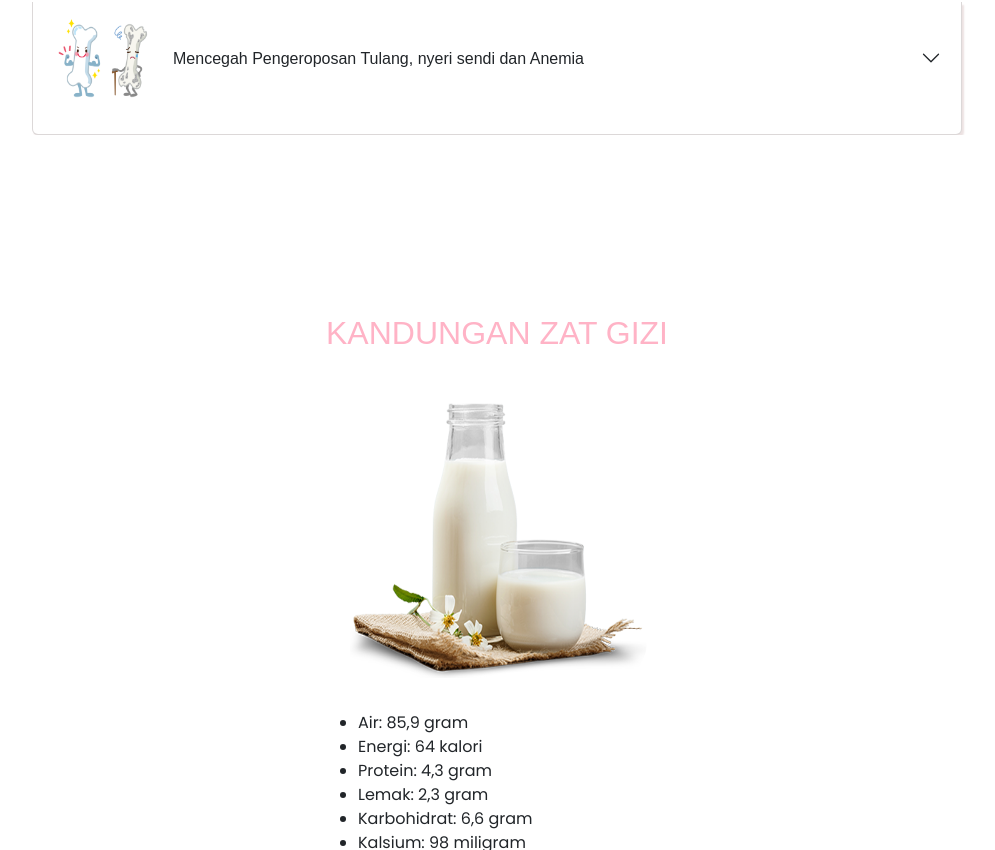
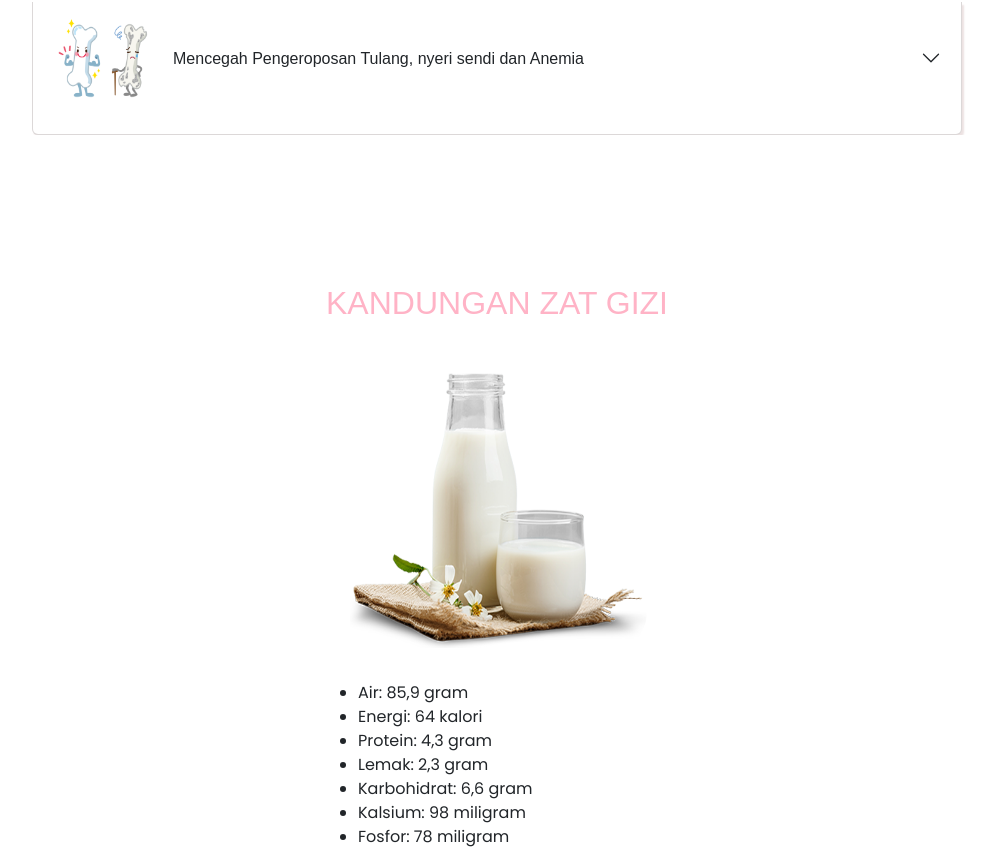
Before and after one commit to sriyuniar541/projectfe, a React (Create React App) app: page /manfaatSusukambingBagiKesehatan in a window 1280 px wide. Shown: the part 2370-3220 px from the top of the page, without its empty margins (143-1138 px from the left). Built offline with nearby package versions, Linux system fonts and the light colour scheme; a web font is replaced by a local one.

Commit message:
update_css

```diff
--- a/src/pages/websiteJualanSusu/jualan.css
+++ b/src/pages/websiteJualanSusu/jualan.css
@@ -157,7 +157,7 @@ h2 {
     display: flex;
     justify-content: center;
     align-items: center;
-    margin: 80px 0 100px 0;
+    margin: 50px 0 60px 0;
     box-sizing: border-box;
 
 }
```
